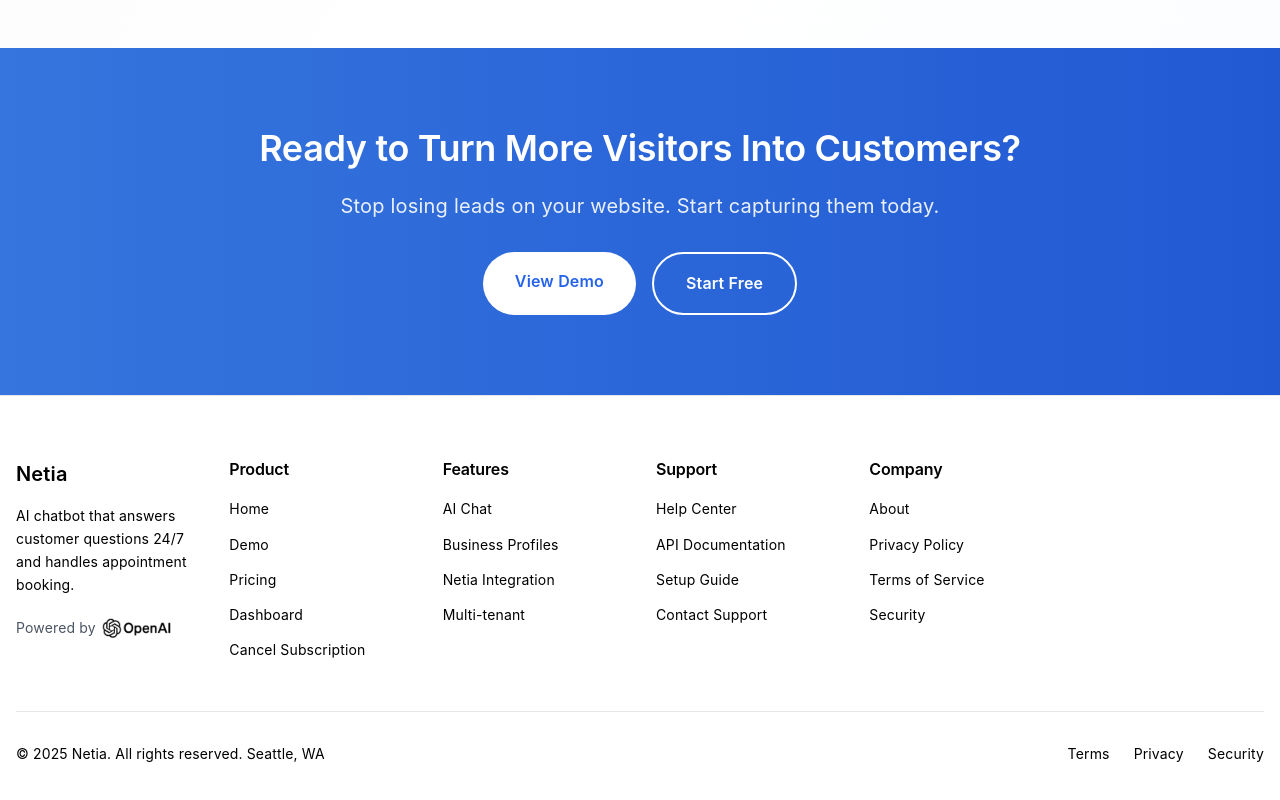
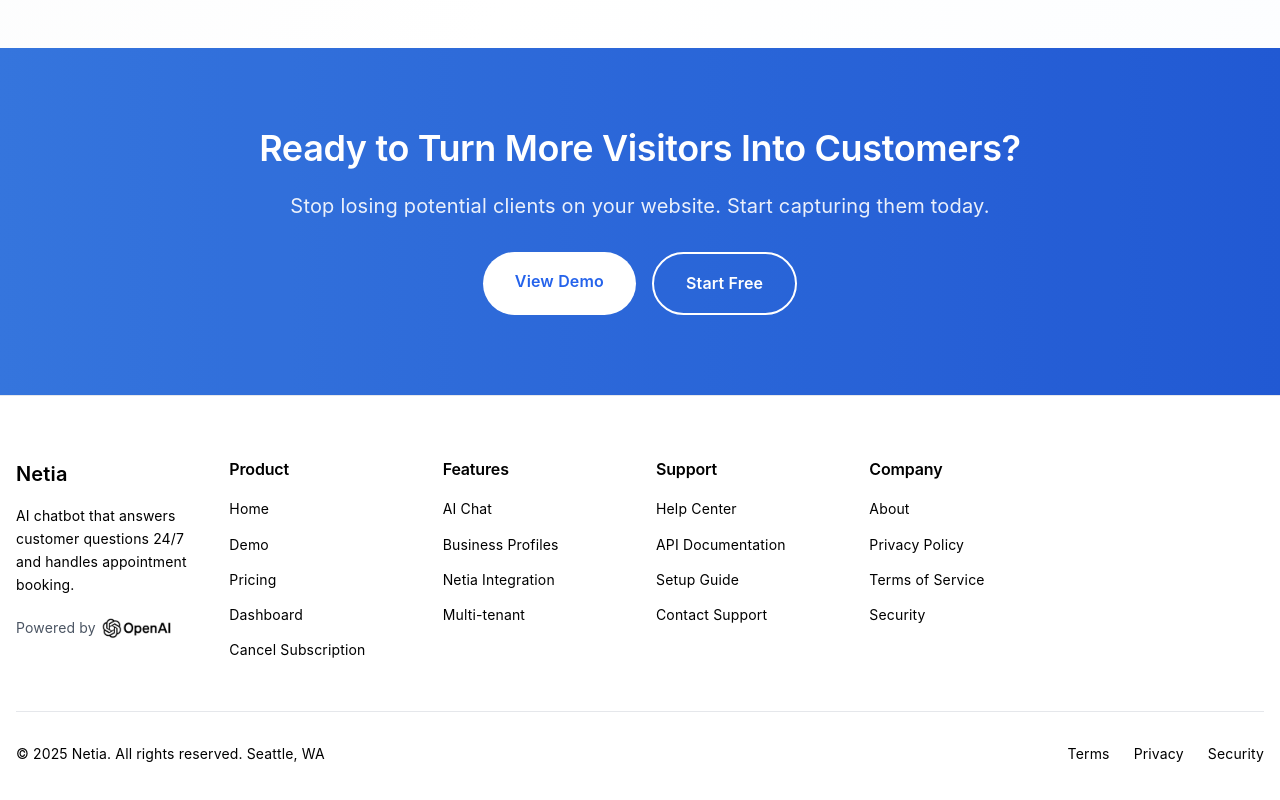
Before and after one commit to cabecaturbo/netiawebsite, a Next.js app: page /features in a window 1280 px wide. Shown: the part 1253-2053 px from the top of the page. Built offline with nearby package versions, Linux system fonts and the light colour scheme.

Commit message:
Replace 'leads' with 'potential clients' throughout site

```diff
--- a/app/features/page.tsx
+++ b/app/features/page.tsx
@@ -133,7 +133,7 @@
               Ready to Turn More Visitors Into Customers?
             </h2>
             <p className="text-xl mb-8 opacity-90">
-              Stop losing leads on your website. Start capturing them today.
+              Stop losing potential clients on your website. Start capturing them today.
             </p>
             <div className="flex flex-col sm:flex-row gap-4 justify-center">
               <a
--- a/components/Hero.tsx
+++ b/components/Hero.tsx
@@ -18,7 +18,7 @@
                 </span>
               </h1>
               <p className="text-xl md:text-2xl lg:text-2xl text-muted max-w-2xl leading-relaxed animate-fade-in-up animate-stagger-3">
-                Stop losing leads on your website. Our AI chatbot answers visitor questions instantly and books appointments 24/7 - never miss another customer.
+                Stop losing potential clients on your website. Our AI chatbot answers visitor questions instantly and books appointments 24/7 - never miss another customer.
                 <span className="text-fg font-semibold"> Start free today.</span>
               </p>
 
--- a/components/Process.tsx
+++ b/components/Process.tsx
@@ -21,7 +21,7 @@
     {
       number: "04",
       title: "Watch your business grow",
-      description: "More appointments, fewer missed leads, happier customers.",
+      description: "More appointments, fewer missed potential clients, happier customers.",
       action: "View dashboard"
     }
   ]
```
